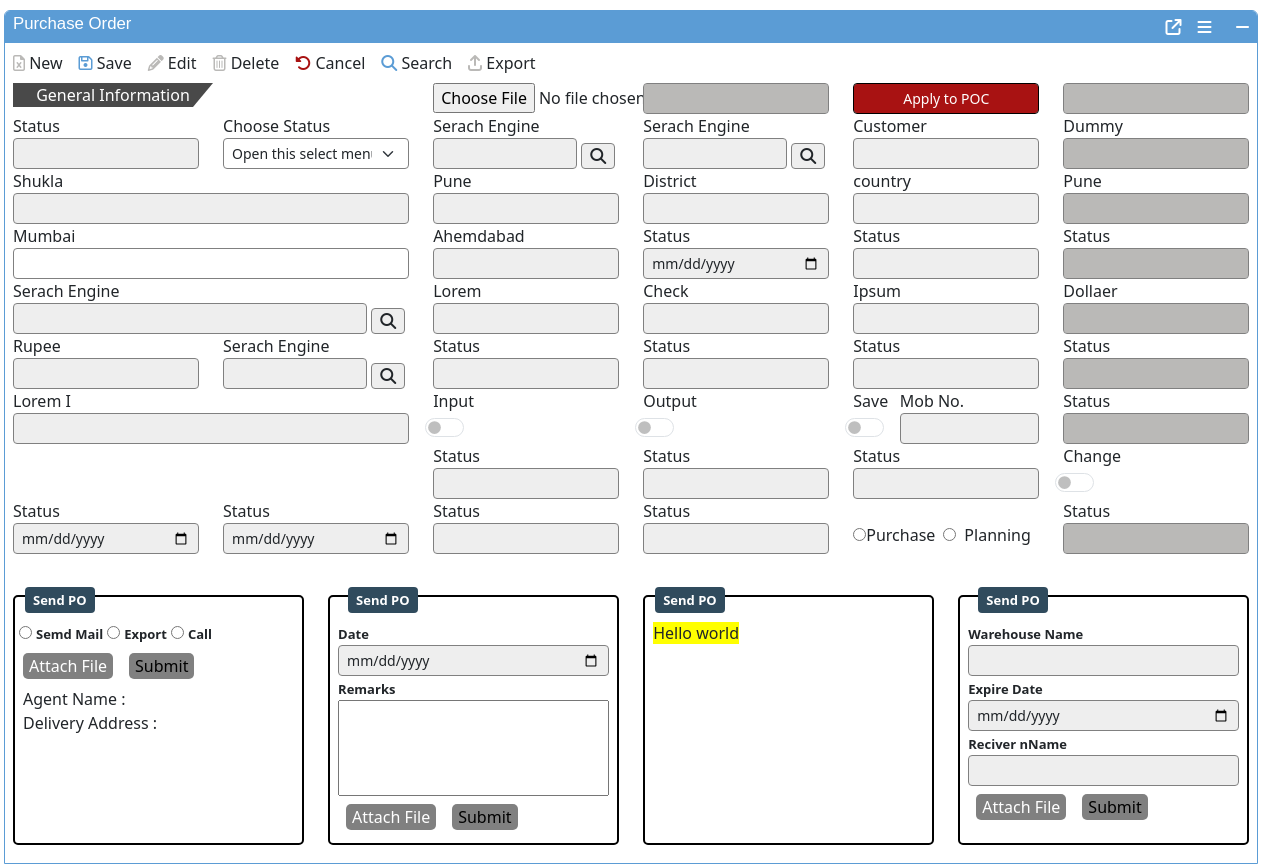
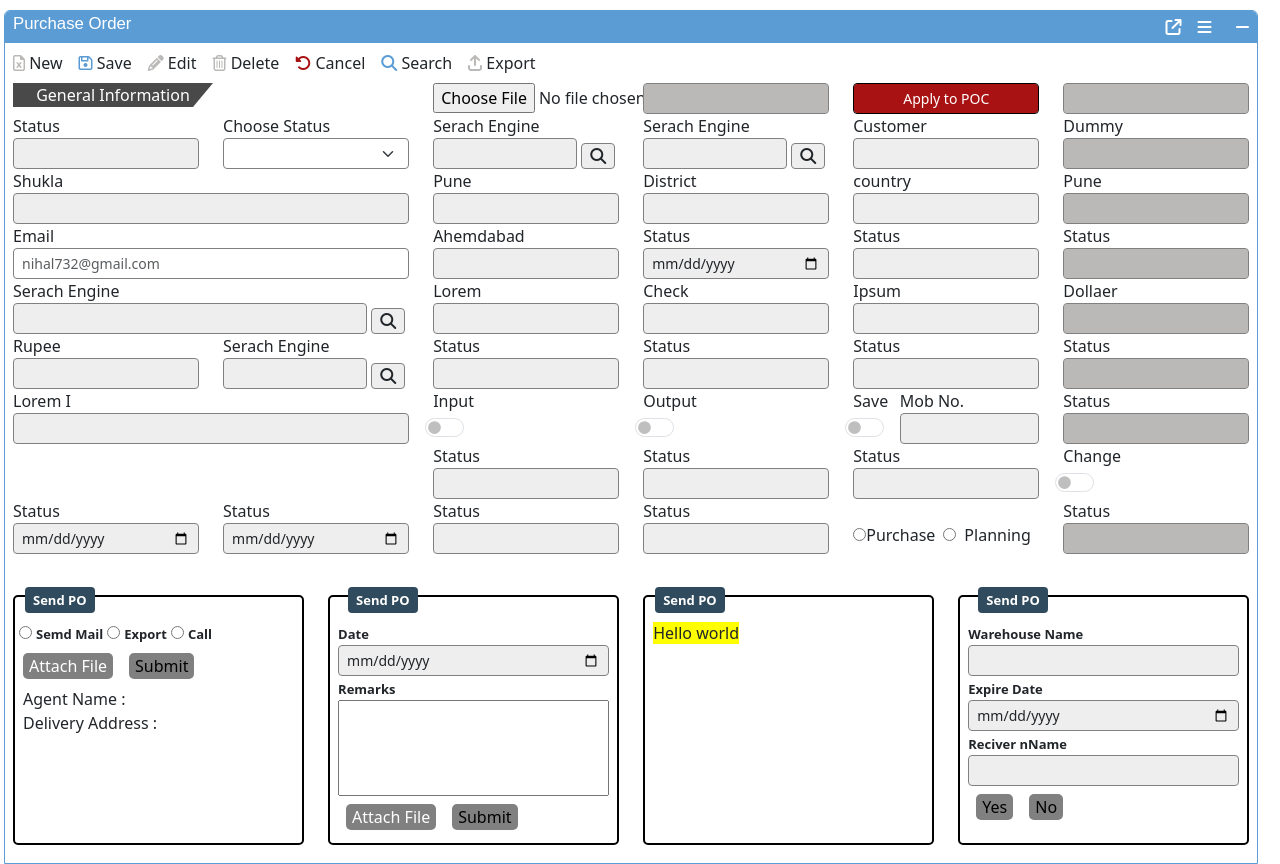
Before and after one commit to Nihal-Shukla/Assignment1_test, an Angular app: page / in a window 1280 px wide. Built offline with nearby package versions, Linux system fonts and the light colour scheme.

Commit message:
Apply Validation

```diff
--- a/src/app/app.component.html
+++ b/src/app/app.component.html
@@ -31,20 +31,26 @@
     </div>
   </div>
 </div>
-<div class="formGroup px-2">
+<div class="formGroup px-2" [formGroup]="assignmentForm">
 <div class="row">
 
 <div class="col-lg-4 ">
   <div class="chamfer-box d-flex justify-content-center align-items-center"> General Information </div>
 </div>
 <div class="col-lg-2 ">
-   <input type="file" class="my-2 my-md-0">
+   <input type="file" class="my-2 my-md-0" formControlName="checkForm">
+  @if (assignmentForm.get('checkForm')?.errors?.['required'] && assignmentForm.get('checkForm')?.touched) {
+  <span class="text-danger"> Please Select JPG or PNG  </span>
+}
 </div>
 
 <div class="col-lg-2 col-md-4">
-    <input class="form-control form-control-sm grayForm my-2 my-md-0" type="text"  aria-label=".form-control-sm example">
+    <input class="form-control form-control-sm grayForm my-2 my-md-0" type="text"  aria-label=".form-control-sm example" formControlName="checkForm1">
+      @if (assignmentForm.get('checkForm1')?.errors?.['required'] && assignmentForm.get('checkForm1')?.touched) {
+  <span class="text-danger"> Please Enter Data </span>
+}
   </div>
-<div class="col-lg-2">
+<div class="col-lg-2" (click)="showAlert()">
   <input class="form-control form-control-sm grayForm my-2 my-md-0 redForm" type="text"  aria-label=".form-control-sm example" placeholder="Apply to POC">
 </div>
 <div class="col-lg-2">
@@ -62,12 +68,15 @@
   </div>
  <div class="col-lg-2 col-md-4">
     <label for="">Choose Status</label>
-    <select class="form-select form-select-sm" aria-label=".form-select-sm example" style="border: 1px solid gray;">
+    <select class="form-select form-select-sm" aria-label=".form-select-sm example" style="border: 1px solid gray;" formControlName="selectOne">
   <option selected>Open this select menu</option>
   <option value="1">One</option>
   <option value="2">Two</option>
   <option value="3">Three</option>
 </select>
+ @if (assignmentForm.get('selectOne')?.errors?.['required'] && assignmentForm.get('selectOne')?.touched) {
+  <span class="text-danger"> Please Select one </span>
+ }
   </div>
 
 <div class="col-lg-2 col-md-4 d-flex align-items-end">
@@ -101,7 +110,10 @@
  <div class="row">
   <div class="col-lg-4 col-md-6">
     <label for="">Shukla</label>
-    <input class="form-control form-control-sm lightGray" type="text"  aria-label=".form-control-sm example">
+    <input class="form-control form-control-sm lightGray" type="text"  aria-label=".form-control-sm example" formControlName="shuklaForm">
+     @if (assignmentForm.get('shuklaForm')?.errors?.['required'] && assignmentForm.get('shuklaForm')?.touched) {
+  <span class="text-danger"> Please Enter Your details </span>
+ }
   </div>
 
   <div class="col-lg-2 col-md-4">
@@ -128,8 +140,14 @@
  <!-- 4th row -->
  <div class="row">
   <div class="col-lg-4 col-md-6">
-    <label for="">Mumbai</label>
-    <input class="form-control form-control-sm " type="text"  aria-label=".form-control-sm example" style="border: 1px solid gray;">
+    <label for="">Email</label>
+    <input class="form-control form-control-sm " type="text"  aria-label=".form-control-sm example" style="border: 1px solid gray;" formControlName="email" placeholder="nihal732@gmail.com">
+     @if (assignmentForm.get('email')?.errors?.['required'] && assignmentForm.get('email')?.touched) {
+  <span class="text-danger"> Please Enter Your Email ID </span>
+ }
+ @else if (assignmentForm.get('email')?.errors?.['email'] && assignmentForm.get('email')?.touched) {
+  <span class="text-danger">Invalid Email Format</span>
+}
   </div>
 
   <div class="col-lg-2 col-md-4">
@@ -138,7 +156,10 @@
   </div>
   <div class="col-lg-2 col-md-4">
     <label for="">Status</label>
-    <input class="form-control form-control-sm lightGray" type="date"  aria-label=".form-control-sm example">
+    <input class="form-control form-control-sm lightGray" type="date"  aria-label=".form-control-sm example" formControlName="date">
+      @if (assignmentForm.get('date')?.errors?.['required'] && assignmentForm.get('date')?.touched) {
+  <span class="text-danger"> Please choose date </span>
+ }
   </div>
   <div class="col-lg-2 col-md-4">
     <label for="">Status</label>
@@ -358,8 +379,8 @@
       <input class="form-control form-control-sm lightGray" type="text"  aria-label=".form-control-sm example">
 
         <div class="my-2">
-          <button class="mx-2" style="color: white;">Attach File</button>
-          <button class="mx-2">Submit</button>
+          <button class="mx-2"> Yes </button>
+          <button class="mx-2">No</button>
         </div>
 
     </div>
--- a/src/app/app.component.ts
+++ b/src/app/app.component.ts
@@ -1,12 +1,27 @@
 import { Component } from '@angular/core';
+import { FormControl, FormGroup, ReactiveFormsModule, Validators } from '@angular/forms';
 import { RouterOutlet } from '@angular/router';
 
 @Component({
   selector: 'app-root',
-  imports: [RouterOutlet],
+  imports: [RouterOutlet, ReactiveFormsModule],
   templateUrl: './app.component.html',
   styleUrl: './app.component.scss'
 })
 export class AppComponent {
   title = 'assignmentTask';
+
+  assignmentForm: FormGroup = new FormGroup ({
+    checkForm : new FormControl("",[Validators.required]),
+    checkForm1 : new FormControl("",[Validators.required]),
+    shuklaForm : new FormControl("",[Validators.required]),
+    selectOne: new FormControl("",[Validators.required]),
+    mobileNumber : new FormControl("",[Validators.required]),
+    date : new FormControl ("", [Validators.required]),
+    email: new FormControl("", [Validators.required, Validators.email])
+  });
+
+  showAlert(){
+    alert("Please Fill all data")
+  }
 }
```
